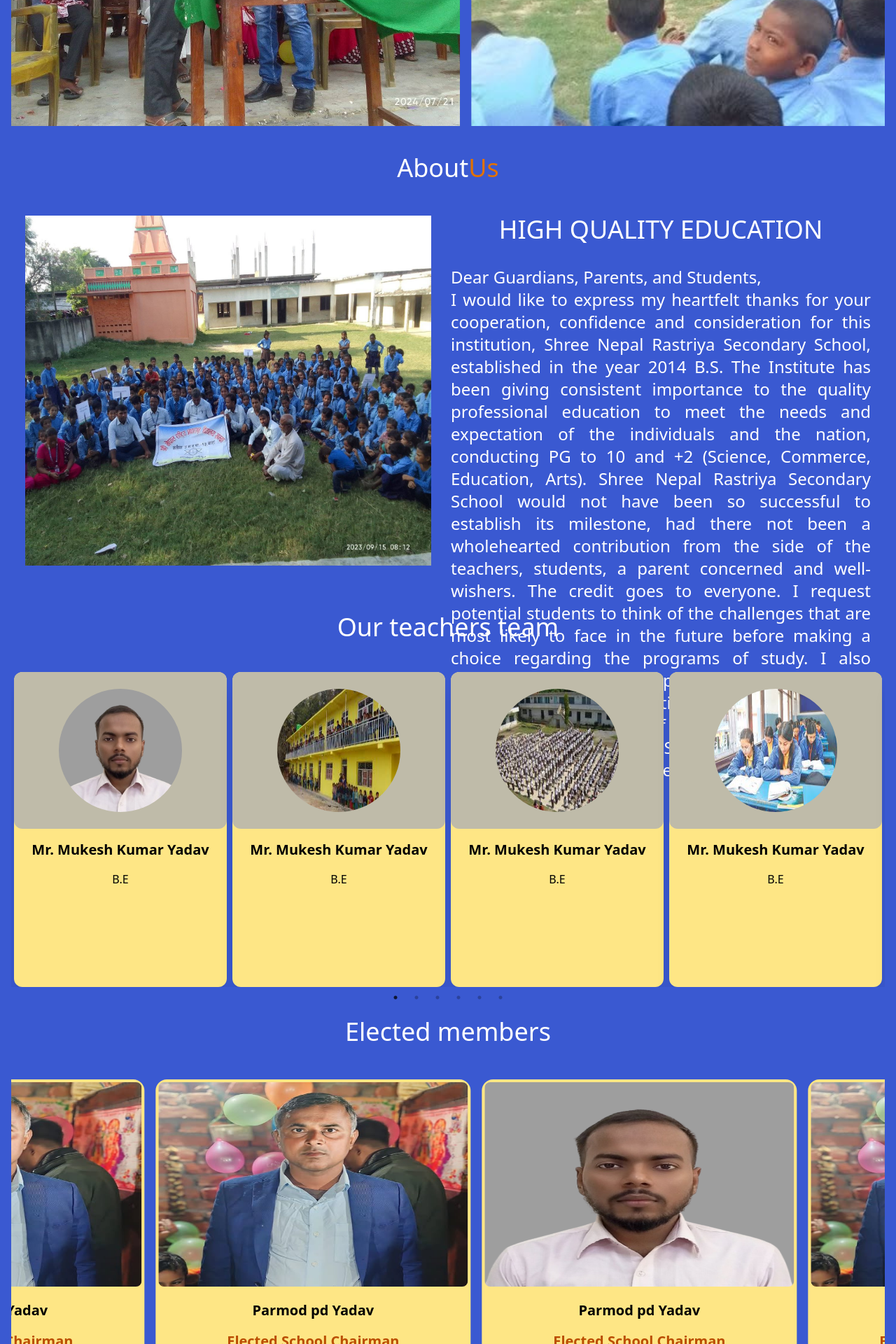
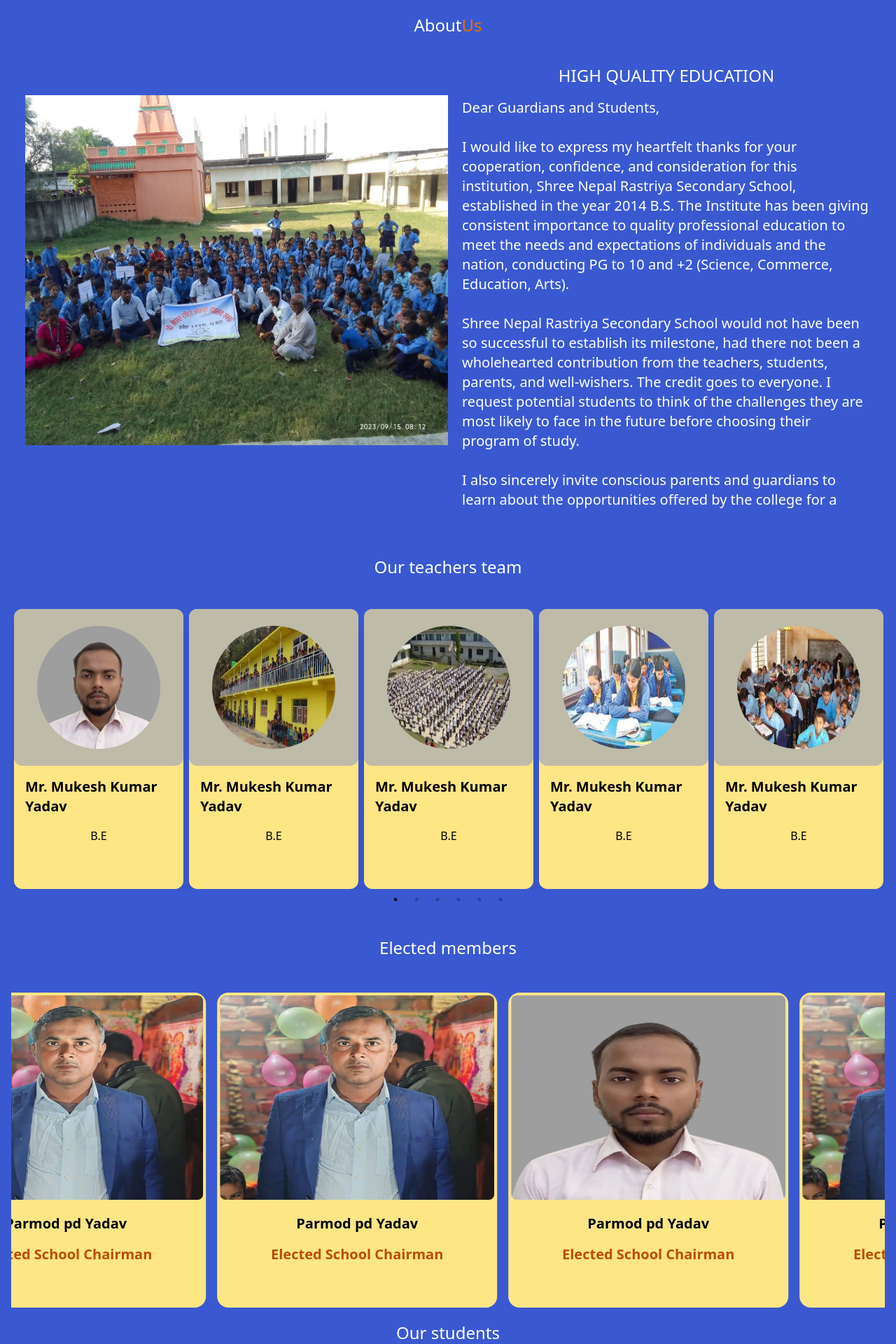
Before and after one commit to AdityaPrasad-123/School, a React (Vite) app: page / in a window 1280 px wide. Shown: the part 700-2620 px from the top of the page at 70% size. Built offline with nearby package versions, Linux system fonts and the light colour scheme.

Commit message:
git ignore1

```diff
--- a/src/pages/Home.jsx
+++ b/src/pages/Home.jsx
@@ -23,7 +23,7 @@ const Home = () => {
     dots: true,
     infinite: true,
     speed: 500,
-    slidesToShow: 4,
+    slidesToShow: 5,
     slidesToScroll: 1,
     arrows: true,
     responsive: [
@@ -88,39 +88,43 @@ const Home = () => {
     transition={{ duration: 30, repeat: Infinity, ease: 'linear' }}
   >
     {[...school, ...school].map((school, index) => (
-      <div key={index} className="w-[700px] h-[700px] flex-shrink-0 mx-2 shadow-4xl rounded-2xl ">
+      <div key={index} className="w-[650px] h-[500px] flex-shrink-0 mx-2 shadow-4xl rounded-2xl ">
         <img
           src={school}
           alt={`carousel-img-${index}`}
-          className="w-[750px] h-full object-cover py-5 rounded-2xl "
+          className="w-[650px] h-full object-cover py-5 rounded-2xl "
         />
       </div>
     ))}
   </motion.div>
 </div>
 
-<h1 className='text-4xl font-medium text-center mt-5 text-white'>About<span className='text-amber-600'>Us</span></h1><br/><br/>
-<div className='flex space-x-2 text-white shadow-4xl'>
-      <img src={main1} alt='' className='w-[600px] h-[500px] pl-5 ' />
+<h1 className='text-2xl font-medium text-center mt-5 text-white'>About<span className='text-amber-600'>Us</span></h1><br/>
+<div className='grid sm:grid-cols-2 space-x-2 text-white shadow-4xl h-auto '>
+      <img src={main1} alt='' className='sm:h-[500px] h-[300px] pl-5 mt-15 ' />
 
-      <h1 className='w-full h-[300px]  text-2xl  mx-5 text-justify '>
-        <p className='text-4xl text-center font-medium'>HIGH QUALITY EDUCATION</p><br/>
-        Dear Guardians, Parents, and Students,<br/>
+      <div className='h-[400px] sm:h-[650px] text-2xl mx-5 overflow-y-scroll sm:overflow-hidden break-words'>
 
-          I would like to express my heartfelt thanks for your cooperation, confidence and consideration for this institution, Shree Nepal Rastriya Secondary School, established in the year 2014 B.S. The Institute has been giving consistent importance to the quality professional education to meet the needs and expectation of the individuals and the nation, conducting PG to 10 and +2 (Science, Commerce, Education, Arts).
+  <p className='text-2xl text-center font-medium py-4 text-white'>HIGH QUALITY EDUCATION</p>
 
-          Shree Nepal Rastriya Secondary School would not have been so successful to establish its milestone, had there not been a wholehearted contribution from the side of the teachers, students, a parent concerned and well-wishers. The credit goes to everyone. I request potential students to think of the challenges that are most likely to face in the future before making a choice regarding the programs of study. I also sincerely invite conscious parents and guardians to learn about the opportunities offered by the college for a rewarding future of your children’s career. I warmly welcome you all at S.N.R.S.S.
+  <p className='text-xl font-medium justify-content w-full'>
+    Dear Guardians and Students,<br/><br/>
+    I would like to express my heartfelt thanks for your cooperation, confidence, and consideration for this institution, Shree Nepal Rastriya Secondary School, established in the year 2014 B.S. The Institute has been giving consistent importance to quality professional education to meet the needs and expectations of individuals and the nation, conducting PG to 10 and +2 (Science, Commerce, Education, Arts).<br/><br/>
+    Shree Nepal Rastriya Secondary School would not have been so successful to establish its milestone, had there not been a wholehearted contribution from the teachers, students, parents, and well-wishers. The credit goes to everyone. I request potential students to think of the challenges they are most likely to face in the future before choosing their program of study.<br/><br/>
+    I also sincerely invite conscious parents and guardians to learn about the opportunities offered by the college for a rewarding future of your children’s careers. I warmly welcome you all at S.N.R.S.S.
+  </p>
 
-          <br/><span className='font-medium'>Shankar Kumar Acharya (Headmaster)</span>
-     </h1>
+  <p className='font-medium text-black mt-4'>Shankar Kumar Acharya (Headmaster)</p>
+</div>
+
     </div><br/><br/>
 
-    <h1 className='text-4xl font-medium text-white text-center mt-5'>Our teachers team</h1><br/>
+    <h1 className='text-2xl font-medium text-white text-center mt-5'>Our teachers team</h1><br/>
     <div className='mt-5'>
     <Slider {...settings}>
       {teachers.map((value, index) => (
     <div key={index} className="px-1">
-      <div className="bg-amber-200 h-[450px] rounded-xl text-black hover:border-black hover:border-4 shadow-xl">
+      <div className="bg-amber-200 h-[400px] rounded-xl text-black hover:border-black hover:border-4 shadow-xl">
         <div className="h-56 rounded-xl bg-[#BFBBA9] bg-opacity-20 flex items-center justify-center">
           <img src={value.img} alt="" className="w-44 h-44 rounded-full" />
         </div>
@@ -133,21 +137,21 @@ const Home = () => {
   ))}
 </Slider>
     </div>
-    <br/>
-    <h1 className='text-4xl font-medium text-center mt-5 text-white'>Elected members</h1><br/><br/>
+    <br/> <br/>
+    <h1 className='text-2xl font-medium text-center mt-5 text-white'>Elected members</h1><br/><br/>
 
 <div className="w-full overflow-hidden">
   <motion.div
     className="flex w-max"
-    animate={{ x: ['0%', '-60%'] }}
+    animate={{ x: ['0%', '-50%'] }}
     transition={{ duration: 20, repeat: Infinity, ease: 'linear' }}
   >
     {[...elected, ...elected].map((data, index) => (
-      <div key={index} className="w-[450px] h-[450px] flex-shrink-0 mx-2 text-center bg-amber-200 text-black rounded-2xl hover:border-blue-700 hover:border-4">
+      <div key={index} className="w-[400px] h-[450px] flex-shrink-0 mx-2 text-center bg-amber-200 text-black rounded-2xl hover:border-blue-700 hover:border-4">
         <img
           src={data.img}
           alt={`carousel-img-${index}`}
-          className="w-[450px] h-[300px] object-fill rounded-xl p-1"
+          className="w-[400px] h-[300px] object-fill rounded-xl p-1"
         />
         <p className='text-xl font-semibold py-4'>{data.name}</p>
              <p className='text-xl font-semibold text-amber-700'>Elected School {data.desc}</p>
@@ -157,12 +161,12 @@ const Home = () => {
 </div>
 
 
-    <h1 className='text-4xl font-medium text-center mt-5 text-white'>Our students</h1><br/>
+    <h1 className='text-2xl font-medium text-center mt-5 text-white'>Our students</h1><br/>
     <div className='mt-5'>
     <Slider {...settings}>
       {student.map((d,index) => (
     <div key={d.class} className="px-1">
-      <div className="bg-amber-200 h-[450px] rounded-xl text-black hover:border-blue-700 hover:border-4 shadow-xl">
+      <div className="bg-amber-200 h-[450px] rounded-xl text-black hover:border-black hover:border-4 shadow-xl">
         <div className="h-56 rounded-xl bg-[#BFBBA9]  bg-opacity-20 flex items-center justify-center ">
           <img src={d.img} alt="" className="w-44 h-44 rounded-full" />
         </div>
@@ -182,7 +186,7 @@ const Home = () => {
 <br/>
 <br/>
 
-<h1 className='text-4xl font-medium text-center mt-5 text-white'>Events</h1><br/><br/>
+<h1 className='text-2xl font-medium text-center mt-5 text-white'>Events</h1><br/><br/>
 
 <div className="w-full overflow-hidden ">
   <motion.div
@@ -205,7 +209,7 @@ const Home = () => {
 
 
 <div className='py-10 px-4 h-auto'>
-      <h1 className='text-center font-medium text-3xl text-white hover:text-amber-800 mb-10 mt-5'>Contact Us</h1>
+      <h1 className='text-center font-medium text-2xl text-white hover:text-amber-800 mb-10 mt-5'>Contact Us</h1>
 
       <div className='flex flex-col md:flex-row bg-amber-200 rounded-lg shadow-md w-full h-auto'>
 
@@ -248,7 +252,7 @@ const Home = () => {
 
     {/* using googlemap */}
     <div className="p-4 flex">
-  <h1 className='sm:text-4xl font-medium py-40 mx-auto'> search us on google map ➤</h1>
+  <h1 className='sm:text-2xl font-medium py-40 mx-auto text-white'> search us on google map ➤</h1>
   <iframe
     src="https://www.google.com/maps/embed?pb=!1m18!1m12!1m3!1d6544.605289683685!2d85.055260211163!3d27.060800789097552!2m3!1f0!2f0!3f0!3m2!1i1024!2i768!4f13.1!3m3!1m2!1s0x39eca9002c6e1ff9%3A0xcdaf37d659c172c0!2sAditya%20Prasad%20Yadav%20House!5e0!3m2!1sen!2snp!4v1746462050882!5m2!1sen!2snp"
     className="w-[800px] h-[450px] rounded-xl shadow-lg"
```
